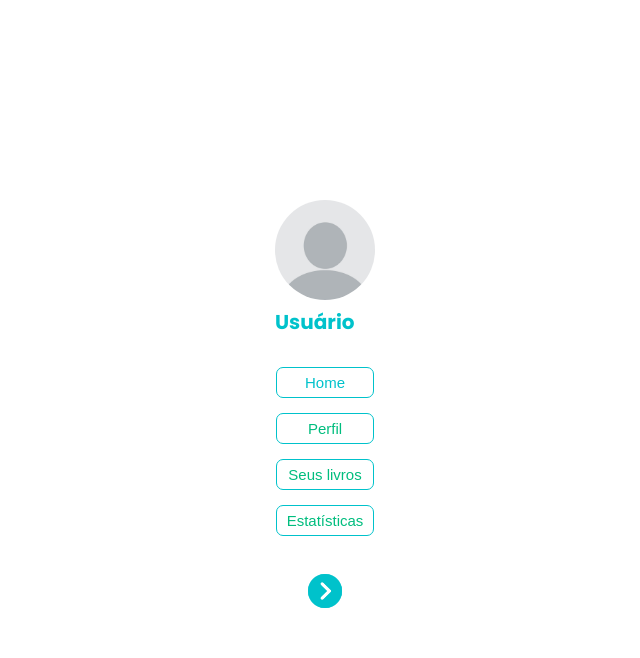
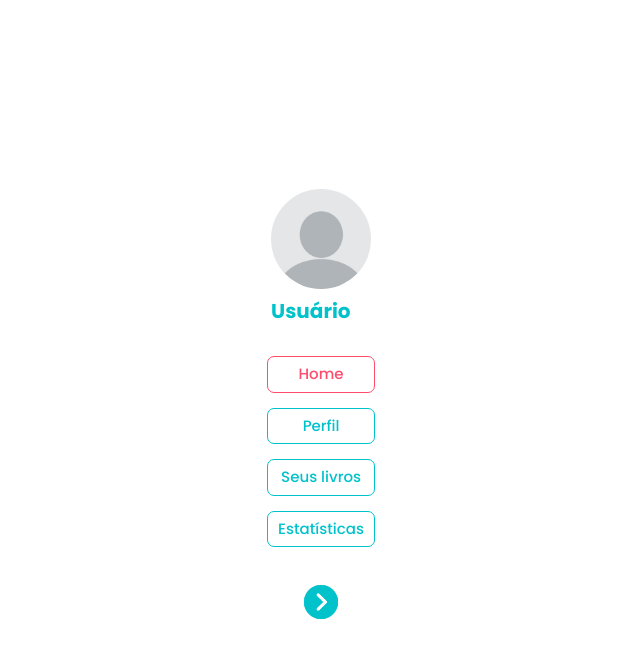
Before and after one commit to mariferreiradev/leitura-em-dia, a Vue app in the folder leitura-em-dia/: page / in a window 1280 px wide. Both pictures are taken after a click on the picture 615 px from the left and 67 px from the top of the page. Shown: the top 658 px of the page, without its empty margins (257-897 px from the left). Built offline with nearby package versions, Linux system fonts and the light colour scheme.

Commit message:
update style router link

```diff
--- a/leitura-em-dia/src/App.vue
+++ b/leitura-em-dia/src/App.vue
@@ -31,18 +31,10 @@
             <span>Usuário</span>
           </div>
           <div class="btn-sidebar">
-            <button class="btn-perfil">
-              <RouterLink v-on:click="toggleSidebar()" to="/">Home</RouterLink>
-            </button>
-            <button class="btn-perfil">
-              <RouterLink v-on:click="toggleSidebar()" to="/perfil">Perfil</RouterLink>
-            </button>
-            <button class="btn-perfil">
-              <RouterLink to="/seus-livros">Seus livros</RouterLink>
-            </button>
-            <button class="btn-perfil">
-              <RouterLink to="/estatisticas">Estatísticas</RouterLink>
-            </button>
+            <RouterLink class="btn-perfil" v-on:click="toggleSidebar()" to="/">Home</RouterLink>
+            <RouterLink class="btn-perfil" v-on:click="toggleSidebar()" to="/perfil">Perfil</RouterLink>
+            <RouterLink class="btn-perfil" to="/seus-livros">Seus livros</RouterLink>
+            <RouterLink class="btn-perfil" to="/estatisticas">Estatísticas</RouterLink>
           </div>
           <div class="menu">
             <img v-on:click="toggleSidebar()" alt="Abrir menu" src="./assets/icone-sidebar-aberta.webp" width="50" height="50">
@@ -121,6 +113,8 @@ nav {
 }
 
 .btn-perfil {
+  text-align: center;
+  color: #00c2cb;
   font-size: 15px;
   background-color: transparent;
   border: 1px solid #00c2cb;
@@ -128,6 +122,15 @@ nav {
   padding: 6px 10px;
 }
 
+.btn-perfil:hover {
+  color: #ff4c6d;
+  border: 1px solid #ff4c6d;
+}
+
+.btn-perfil:active {
+  color: #ff4c6d;
+  border: 1px solid #ff4c6d;
+}
 .menu{
   display: flex;
   align-items: center;
@@ -155,15 +158,8 @@ footer p {
 }
 
 nav a.router-link-exact-active {
-  color: var(--color-text);
-}
-
-nav a.router-link-exact-active:hover {
-  background-color: transparent;
-}
-
-nav a:first-of-type {
-  border: 0;
+  color: #ff4c6d;
+  border: 1px solid #ff4c6d;
 }
 
 .hidden {
--- a/leitura-em-dia/src/assets/base.css
+++ b/leitura-em-dia/src/assets/base.css
@@ -2,7 +2,7 @@
 :root {
   --color-text: #00c2cb;
   --color-background: #ffffff;
-
+  --color-btn-pink: #ff4c6d;
 }
 
 *,
--- a/leitura-em-dia/src/assets/main.css
+++ b/leitura-em-dia/src/assets/main.css
@@ -9,7 +9,7 @@
 a,
 .green {
   text-decoration: none;
-  color: hsla(160, 100%, 37%, 1);
+  color: #00c2cb;
   transition: 0.4s;
 }
 
```
